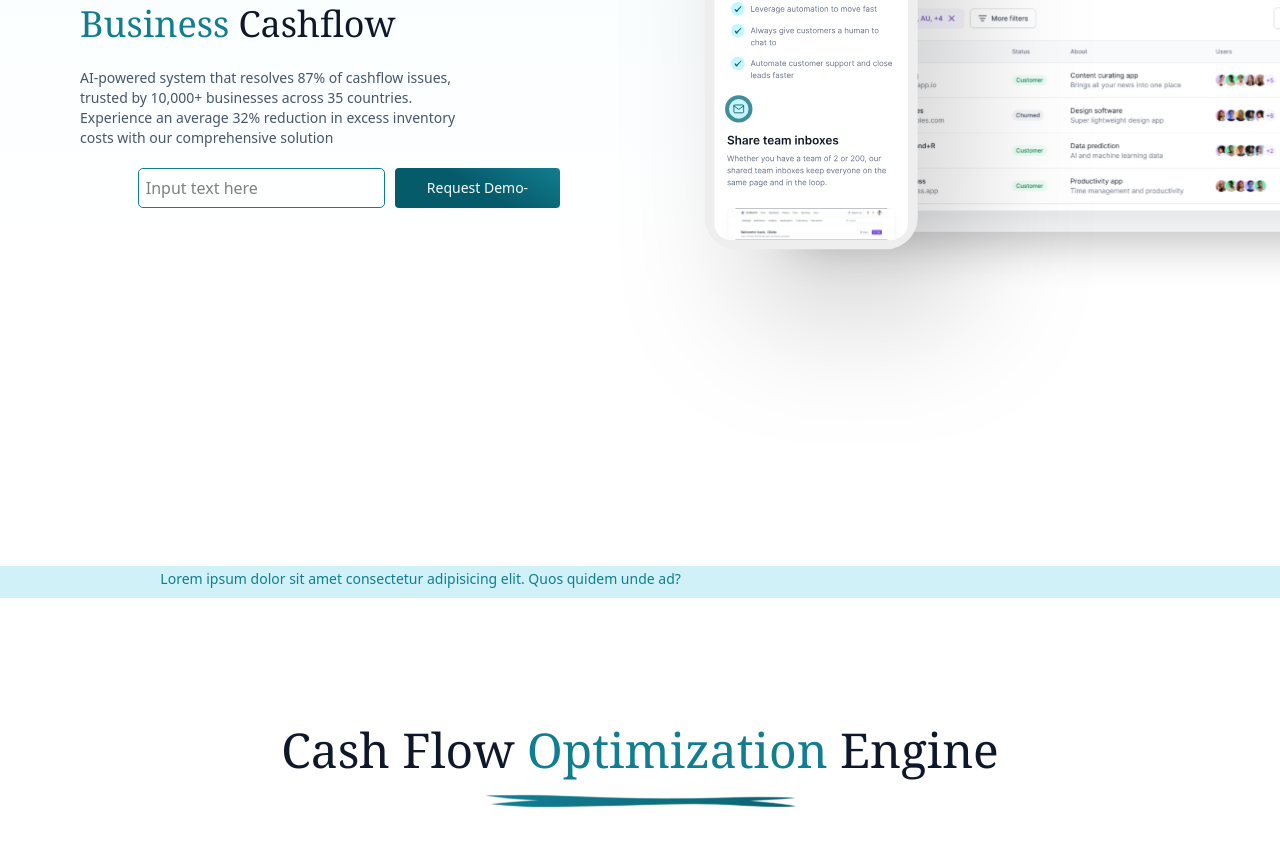
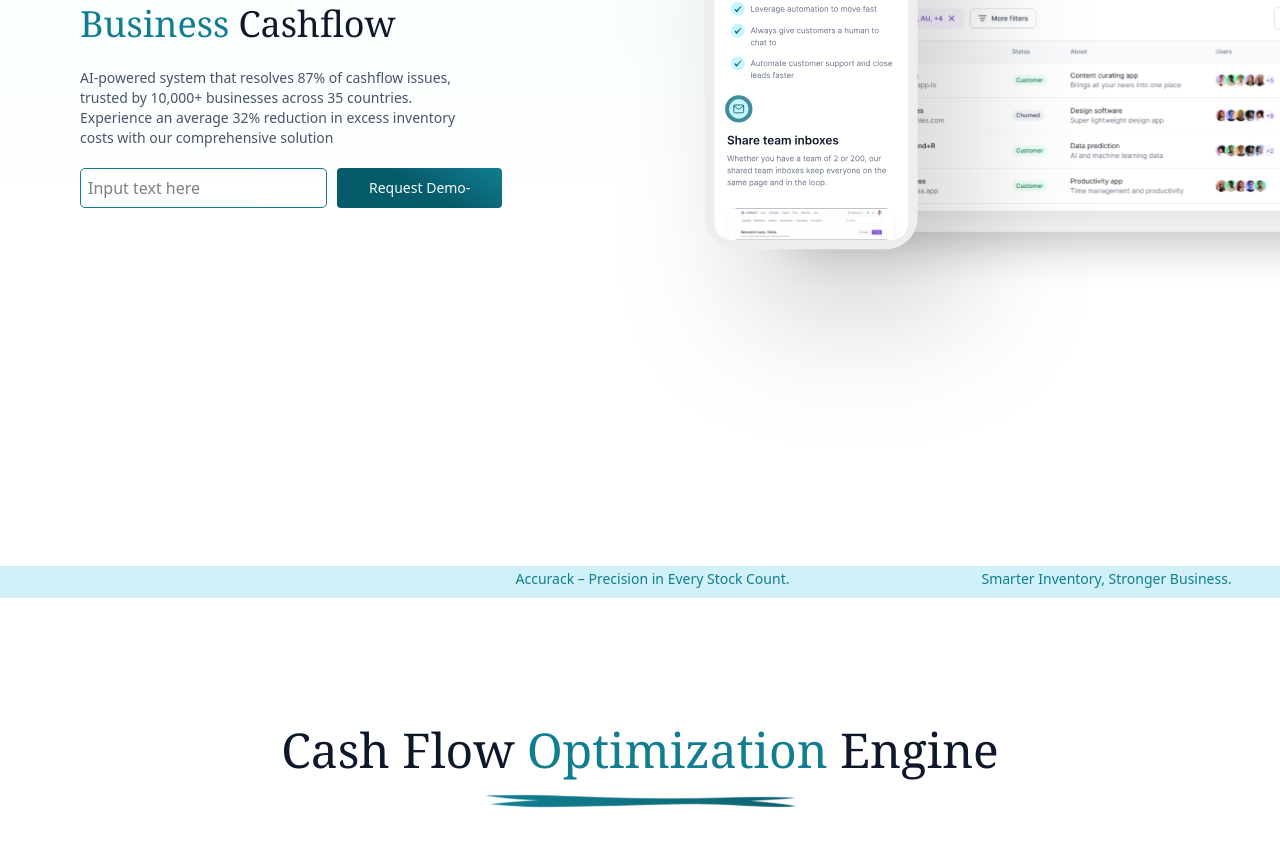
Before and after one commit to Syed-Abdul-Ahad-Innova360/Accurack, a React (Vite) app: page / in a window 1280 px wide. Shown: the part 458-1300 px from the top of the page. Built offline with nearby package versions, Linux system fonts and the light colour scheme.

Commit message:
fixed cards scroll

```diff
--- a/src/components/LandingPageComponents/Automated.tsx
+++ b/src/components/LandingPageComponents/Automated.tsx
@@ -5,13 +5,13 @@ function Automated() {
       style={{ backgroundImage: `url(/AutomatedBg.png)` }}
     >
       {/* Overlay */}
-      <div className="absolute inset-0 bg-[rgba(17,125,144,0.65)]"></div>
+      <div className="absolute inset-0 bg-[rgba(43,91,100,0.48)] h-full"></div>
 
       {/* Your content goes here */}
       <div className="relative z-10 text-white p-10">
         <div className="mt-10 text-4xl md:text-5xl lg:text-5xl font-bold text-[#f9fafd] fonts text-center gap-1.5 flex flex-col justify-center items-center">
-          <div className=''>Automated Supplier <span className="text-[#50BED2]">Management</span></div>
-          <img src="/underlineLight.svg" className='size-1/4 ml-80' alt="underline" />
+          <div className=''>Automated Supplier <span className="text-[#1ecdec]">Management</span></div>
+          {/* <img src="/underlineLight.svg" className='size-1/4 ml-80' alt="underline" /> */}
         </div>
         <div className="md:grid md:grid-cols-2 lg:grid lg:grid-cols flex flex-col justify-center gap-15 mt-10 place-items-center">
           <div><img src="/Automated1.svg" className='size-[85%]' alt="picture" /></div>
--- a/src/components/LandingPageComponents/Hero.tsx
+++ b/src/components/LandingPageComponents/Hero.tsx
@@ -21,7 +21,7 @@ function Hero() {
             AI-powered system that resolves 87% of cashflow issues, trusted by 10,000+  businesses across 35 countries. Experience an average 32% reduction in  excess inventory costs with our comprehensive solution
           </p>
         </div>
-        <div className='flex gap-2.5 justify-center items-center'>
+        <div className='flex gap-2.5 justify-center md:justify-start lg:justify-start xl:justify-start items-center'>
           <input type="text" placeholder='Input text here' className='hero-input' />
           <PrimaryButton cssClasses='rounded-sm'>Request Demo-</PrimaryButton>
         </div>
--- a/src/components/LandingPageComponents/Payroll.tsx
+++ b/src/components/LandingPageComponents/Payroll.tsx
@@ -5,6 +5,7 @@ import React from 'react';
 import PayrollCard from '../Cards/PayrollCard';
 
 const Payroll: React.FC = () => {
+
     return (
         <div className="relative w-full overflow-x-hidden h-[700px] bg-[#F9FEFF] overflow-hidden flex items-center justify-center px-4 mt-20">
             {/* Background SVGs */}
@@ -32,7 +33,7 @@ const Payroll: React.FC = () => {
                 <img src="/underline.svg" alt="underline" className="mx-auto my-2" />
 
                 {/* Cards */}
-                <div className="mt-10 flex flex-row justify-center md:justify-center gap-6 overflow-x-auto md:overflow-x-visible px-4 md:px-0 snap-x snap-mandatory scroll-smooth">
+                <div className="mt-10 flex flex-row md:justify-center gap-6 overflow-x-auto md:overflow-x-visible px-4 md:px-0 snap-x snap-mandatory scroll-smooth">
                     <PayrollCard
                         heading="FEATURE"
                         list={[
--- a/src/components/LandingPageComponents/Tagline.tsx
+++ b/src/components/LandingPageComponents/Tagline.tsx
@@ -1,10 +1,11 @@
-
 function Tagline() {
   return (
-    <div className='bg-[#d0f1f8] h-8 md:mt-20 lg:mt-20 mt-7 overflow-hidden overflow-x-hidden'>
-      <p className='animate-marquee whitespace-nowrap text-[var(--primary-color)] text-sm bg-[#d0f1f8] text-center w-max'>
-        Lorem ipsum dolor sit amet consectetur adipisicing elit. Quos quidem unde ad?
-      </p>
+    <div className='bg-[#d0f1f8] h-8 md:mt-20 lg:mt-20 mt-7 overflow-hidden'>
+      <div className='animate-marquee whitespace-nowrap text-[var(--primary-color)] text-sm bg-[#d0f1f8] flex items-center w-max'>
+        <span className="mx-24">Accurack – Precision in Every Stock Count.</span>
+        <span className="mx-24">Smarter Inventory, Stronger Business.</span>
+        <span className="mx-24">Track Better. Stock Smarter. Grow Faster.</span>
+      </div>
     </div>
   );
 }
--- a/src/pages/LandingPage.tsx
+++ b/src/pages/LandingPage.tsx
@@ -17,6 +17,7 @@ function LandingPage() {
   return (
     <>
         <Header/>
+        <img src="chatIcon.svg" alt="chat" className="cursor-pointer top-[25%] fixed left-[5%] z-[999999]"/>
         <Hero/>
         <Tagline/>
         <Cashflow/>
```
Also changed, not shown: public/chatIcon.svg (added).
